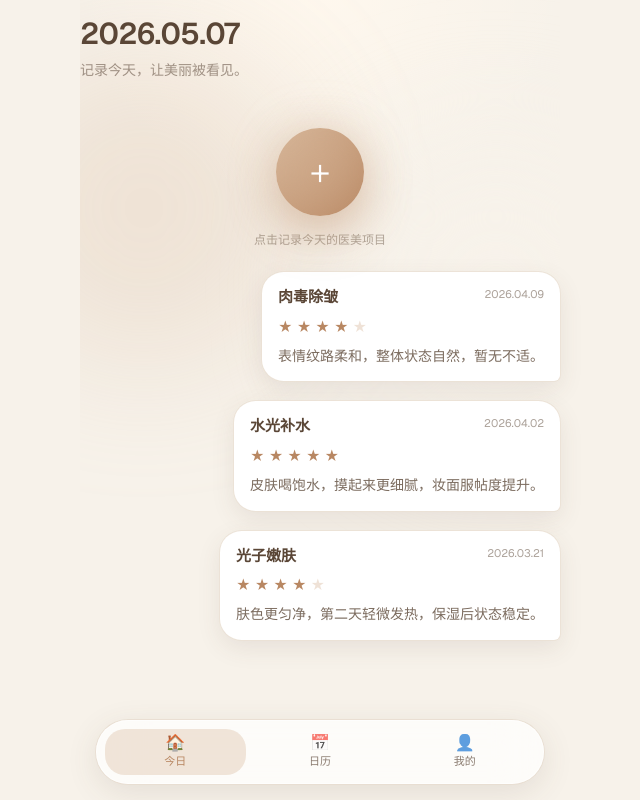
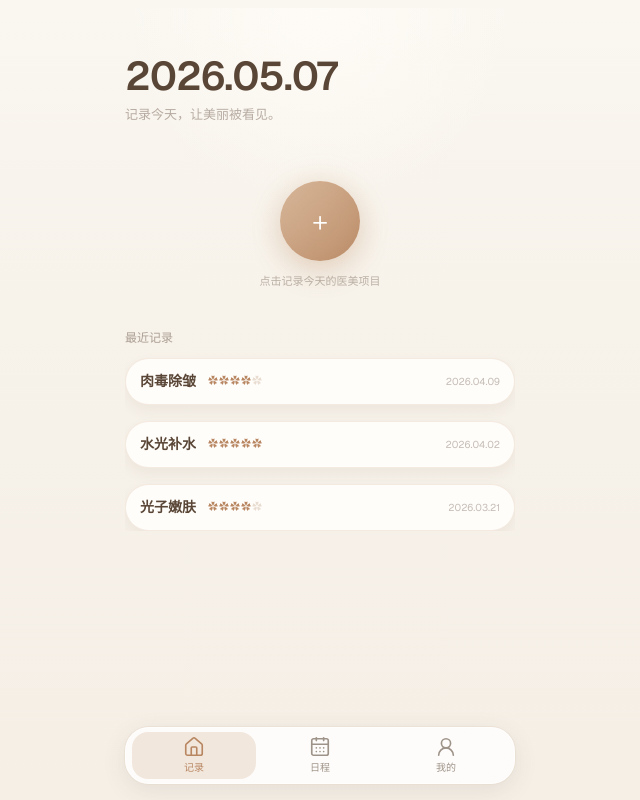
Before and after one commit to hihi122839-pixel/beauty-manager, a Next.js app: page / in a window 1280 px wide. Shown: the whole page, without its empty margins (320-960 px from the left). Built offline with nearby package versions, Linux system fonts and the light colour scheme.

Commit message:
polish home layout

```diff
--- a/package.json
+++ b/package.json
@@ -9,6 +9,7 @@
     "lint": "eslint"
   },
   "dependencies": {
+    "lucide-react": "^1.18.0",
     "next": "16.2.4",
     "react": "19.2.4",
     "react-dom": "19.2.4"
--- a/src/app/calendar/page.tsx
+++ b/src/app/calendar/page.tsx
@@ -1,7 +1,7 @@
 "use client";
 
 import { useMemo, useState, useSyncExternalStore } from "react";
-import { StarRating } from "@/components/star-rating";
+import { FlowerRating } from "@/components/flower-rating";
 import { formatCost, toShortLabel } from "@/lib/constants";
 import {
   getBeautyRecordsSnapshot,
@@ -190,7 +190,7 @@ export default function CalendarPage() {
                 </div>
                 {item.satisfaction ? (
                   <div className="mt-2">
-                    <StarRating value={item.satisfaction} size="sm" />
+                    <FlowerRating value={item.satisfaction} size="sm" />
                   </div>
                 ) : null}
                 {item.hospital ? (
--- a/src/app/globals.css
+++ b/src/app/globals.css
@@ -17,7 +17,12 @@
 }
 
 body {
-  background: var(--background);
+  background: linear-gradient(
+    180deg,
+    #faf7f1 0%,
+    #f7f2ea 38%,
+    #f5efe6 100%
+  );
   color: var(--foreground);
   font-family: var(--font-geist-sans), system-ui, -apple-system, sans-serif;
 }
--- a/src/app/layout.tsx
+++ b/src/app/layout.tsx
@@ -47,7 +47,7 @@ export default function RootLayout({
       <body className="min-h-full bg-[#F7F2EA] text-[#5A4636]">
         <ToastProvider>
           <RecordsHydrator />
-          <div className="mx-auto flex min-h-full w-full max-w-lg flex-col px-4 pt-2 pb-28">
+          <div className="mx-auto flex min-h-full w-full max-w-[430px] flex-col px-5 pt-2 pb-[140px]">
             <main className="flex-1">{children}</main>
           </div>
           <BottomNav />
--- a/src/app/page.tsx
+++ b/src/app/page.tsx
@@ -2,6 +2,7 @@
 
 import { useMemo, useState, useSyncExternalStore } from "react";
 import { RecordBubble } from "@/components/record-bubble";
+import { RecordDetailSheet } from "@/components/record-detail-sheet";
 import { RecordSheet } from "@/components/record-sheet";
 import { formatDisplayDate } from "@/lib/constants";
 import {
@@ -9,10 +10,12 @@ import {
   getServerBeautyRecordsSnapshot,
   sortRecordsByDate,
   subscribeBeautyRecords,
+  type SavedRecord,
 } from "@/lib/beauty-records";
 
 export default function TodayPage() {
   const [sheetOpen, setSheetOpen] = useState(false);
+  const [detailRecord, setDetailRecord] = useState<SavedRecord | null>(null);
 
   const records = useSyncExternalStore(
     subscribeBeautyRecords,
@@ -24,54 +27,70 @@ export default function TodayPage() {
   const todayLabel = formatDisplayDate(new Date());
 
   return (
-    <section className="relative min-h-[calc(100dvh-8rem)]">
+    <>
+      <section className="relative w-full overflow-x-hidden">
         <div
           aria-hidden="true"
-        className="pointer-events-none absolute inset-x-0 -top-6 bottom-0 -z-10 overflow-hidden"
-      >
-        <div className="absolute inset-x-0 top-0 h-56 bg-[radial-gradient(ellipse_at_top,_rgba(255,248,238,0.95),_transparent_72%)]" />
-        <div className="absolute -left-24 top-16 h-80 w-80 rounded-full bg-[#D7B79A]/25 blur-3xl" />
-        <div className="absolute -right-20 top-40 h-72 w-72 rounded-full bg-[#F7F2EA] blur-3xl" />
-      </div>
+          className="pointer-events-none absolute inset-x-0 top-0 -z-10 h-48 bg-[radial-gradient(ellipse_at_top,_rgba(255,252,247,0.9),_transparent_72%)]"
+        />
 
-      <header className="pt-2 pb-6">
-        <p className="text-3xl font-semibold tracking-tight text-[#5A4636]">
+        <header className="pt-12">
+          <p className="text-[2.5rem] font-semibold leading-none tracking-tight text-[#5A4636]">
             {todayLabel}
           </p>
-        <p className="mt-2 text-sm text-[#5A4636]/55">
+          <p className="mt-2 text-[13px] font-normal leading-relaxed text-[#5A4636]/42">
             记录今天，让美丽被看见。
           </p>
         </header>
 
-      <div className="flex flex-col items-center py-6">
+        <div className="mt-14 flex flex-col items-center">
           <button
             type="button"
             onClick={() => setSheetOpen(true)}
             aria-label="新增记录"
-          className="group relative flex h-[5.5rem] w-[5.5rem] items-center justify-center rounded-full bg-gradient-to-br from-[#D7B79A] to-[#B88762] text-4xl font-light text-white shadow-[0_16px_48px_rgba(184,135,98,0.45)] transition hover:scale-[1.03] active:scale-[0.98]"
+            className="group relative flex h-20 w-20 items-center justify-center rounded-full bg-gradient-to-br from-[#D7B79A] to-[#B88762] text-[1.75rem] font-light text-white shadow-[0_10px_28px_rgba(184,135,98,0.28)] transition active:scale-[0.98]"
           >
             <span
               aria-hidden="true"
-            className="absolute inset-0 rounded-full bg-[#D7B79A]/30 blur-xl transition group-hover:bg-[#D7B79A]/40"
+              className="absolute inset-[-4px] rounded-full bg-[#D7B79A]/16 blur-md"
             />
             <span className="relative leading-none">+</span>
           </button>
-        <p className="mt-4 text-xs text-[#5A4636]/45">点击记录今天的医美项目</p>
+          <p className="mt-3 text-center text-[11px] font-normal text-[#5A4636]/38">
+            点击记录今天的医美项目
+          </p>
         </div>
 
+        <div className="mt-10 w-full">
           {sortedRecords.length > 0 ? (
-        <div className="space-y-5 pb-4">
+            <>
+              <p className="mb-3 text-xs font-medium text-[#5A4636]/48">
+                最近记录
+              </p>
+              <ul className="flex w-full flex-col gap-4">
                 {sortedRecords.map((record) => (
-            <RecordBubble key={record.id} record={record} />
+                  <li key={record.id} className="w-full">
+                    <RecordBubble
+                      record={record}
+                      onClick={() => setDetailRecord(record)}
+                    />
+                  </li>
                 ))}
-        </div>
+              </ul>
+            </>
           ) : (
-        <p className="py-8 text-center text-sm text-[#5A4636]/45">
+            <p className="text-[13px] font-normal text-[#5A4636]/38">
               还没有记录，点击上方按钮开始
             </p>
           )}
+        </div>
+      </section>
 
       <RecordSheet open={sheetOpen} onClose={() => setSheetOpen(false)} />
-    </section>
+      <RecordDetailSheet
+        record={detailRecord}
+        onClose={() => setDetailRecord(null)}
+      />
+    </>
   );
 }
--- a/src/components/bottom-nav.tsx
+++ b/src/components/bottom-nav.tsx
@@ -2,20 +2,25 @@
 
 import Link from "next/link";
 import { usePathname } from "next/navigation";
+import { CalendarDays, Home, UserRound } from "lucide-react";
 
 const navItems = [
-  { href: "/", label: "今日", icon: "🏠" },
-  { href: "/calendar", label: "日历", icon: "📅" },
-  { href: "/profile", label: "我的", icon: "👤" },
+  { href: "/", label: "记录", icon: Home },
+  { href: "/calendar", label: "日程", icon: CalendarDays },
+  { href: "/profile", label: "我的", icon: UserRound },
 ];
 
 export function BottomNav() {
   const pathname = usePathname();
 
   return (
-    <nav className="pointer-events-none fixed inset-x-0 bottom-0 z-40 flex justify-center px-4 pb-[max(1rem,env(safe-area-inset-bottom))]">
-      <div className="pointer-events-auto flex w-full max-w-md items-center justify-around gap-1 rounded-[2rem] border border-white/60 bg-white/72 px-2 py-2 shadow-[0_8px_32px_rgba(90,70,54,0.12)] ring-1 ring-[#e8ddd0]/80 backdrop-blur-xl">
+    <nav
+      className="pointer-events-none fixed left-1/2 z-40 w-[calc(100%-32px)] max-w-[390px] -translate-x-1/2"
+      style={{ bottom: "calc(16px + env(safe-area-inset-bottom))" }}
+    >
+      <div className="pointer-events-auto flex items-center justify-around gap-0.5 rounded-[1.5rem] border border-white/55 bg-white/78 px-1.5 py-1 shadow-[0_6px_24px_rgba(90,70,54,0.1)] ring-1 ring-[#e8ddd0]/70 backdrop-blur-xl">
         {navItems.map((item) => {
+          const Icon = item.icon;
           const isActive =
             item.href === "/"
               ? pathname === "/"
@@ -26,13 +31,13 @@ export function BottomNav() {
               key={item.href}
               href={item.href}
               className={[
-                "flex min-h-11 min-w-[4.5rem] flex-1 flex-col items-center justify-center gap-0.5 rounded-[1.25rem] px-2 py-1.5 text-[11px] font-medium transition",
+                "flex min-h-10 min-w-[4.25rem] flex-1 flex-col items-center justify-center gap-0.5 rounded-[1rem] px-2 py-1 text-[10px] font-medium transition",
                 isActive
-                  ? "bg-[#D7B79A]/35 text-[#B88762]"
-                  : "text-[#5A4636]/70 hover:text-[#5A4636]",
+                  ? "bg-[#D7B79A]/30 text-[#B88762]"
+                  : "text-[#9E9388]",
               ].join(" ")}
             >
-              <span className="text-base leading-none">{item.icon}</span>
+              <Icon size={22} strokeWidth={1.8} />
               <span>{item.label}</span>
             </Link>
           );
--- /dev/null
+++ b/src/components/flower-rating.tsx
@@ -0,0 +1,42 @@
+type FlowerRatingProps = {
+  value: number;
+  size?: "sm" | "md";
+  onChange?: (value: number) => void;
+};
+
+export function FlowerRating({ value, size = "md", onChange }: FlowerRatingProps) {
+  const flowerSize = size === "sm" ? "text-[10px]" : "text-sm";
+  const flowers = [1, 2, 3, 4, 5];
+
+  return (
+    <span
+      className={["inline-flex shrink-0 items-center gap-px leading-none", flowerSize].join(" ")}
+      aria-label={`满意度 ${value} 分`}
+    >
+      {flowers.map((score) => {
+        const filled = score <= value;
+        if (onChange) {
+          return (
+            <button
+              key={score}
+              type="button"
+              onClick={() => onChange(score)}
+              className={[
+                "leading-none transition",
+                filled ? "text-[#B88762]" : "text-[#E8DDD0]",
+              ].join(" ")}
+              aria-label={`满意度 ${score} 分`}
+            >
+              ✿
+            </button>
+          );
+        }
+        return (
+          <span key={score} className={filled ? "text-[#B88762]" : "text-[#E8DDD0]"}>
+            ✿
+          </span>
+        );
+      })}
+    </span>
+  );
+}
--- a/src/components/record-bubble.tsx
+++ b/src/components/record-bubble.tsx
@@ -1,47 +1,31 @@
-import { formatCost } from "@/lib/constants";
 import type { SavedRecord } from "@/lib/beauty-records";
-import { StarRating } from "@/components/star-rating";
+import { FlowerRating } from "@/components/flower-rating";
 
 type RecordBubbleProps = {
   record: SavedRecord;
+  onClick: () => void;
 };
 
-export function RecordBubble({ record }: RecordBubbleProps) {
+export function RecordBubble({ record, onClick }: RecordBubbleProps) {
   const satisfaction = record.satisfaction ?? record.rating;
 
   return (
-    <article className="flex justify-end">
-      <div className="max-w-[88%] rounded-[1.35rem] rounded-br-md bg-white px-4 py-3.5 shadow-[0_8px_24px_rgba(90,70,54,0.1)] ring-1 ring-[#ece2d5]/80">
-        <div className="flex items-start justify-between gap-3">
-          <h3 className="text-[15px] font-semibold text-[#5A4636]">
+    <button
+      type="button"
+      onClick={onClick}
+      className="w-full rounded-[24px] border border-[rgba(215,183,154,0.28)] bg-[#fffdfa] px-3.5 py-3 text-left shadow-[0_6px_14px_rgba(90,70,54,0.06)] transition active:scale-[0.99] active:bg-white"
+    >
+      <div className="flex items-center justify-between">
+        <div className="flex min-w-0 flex-1 items-center gap-3">
+          <span className="truncate text-[14px] font-semibold text-[#5A4636]">
             {record.projectName}
-          </h3>
-          <time className="shrink-0 text-[11px] text-[#5A4636]/50">
-            {record.date.replace(/-/g, ".")}
-          </time>
+          </span>
+          {satisfaction ? <FlowerRating value={satisfaction} size="sm" /> : null}
         </div>
-
-        <div className="mt-2 flex flex-wrap items-center gap-2">
-          {satisfaction ? (
-            <StarRating value={satisfaction} size="sm" />
-          ) : null}
-          {record.cost ? (
-            <span className="text-xs font-medium text-[#B88762]">
-              {formatCost(record.cost)}
-            </span>
-          ) : null}
-        </div>
-
-        {record.hospital ? (
-          <p className="mt-2 text-xs text-[#5A4636]/65">{record.hospital}</p>
-        ) : null}
-
-        {record.experience ? (
-          <p className="mt-2 text-sm leading-relaxed text-[#5A4636]/80">
-            {record.experience}
-          </p>
-        ) : null}
+        <time className="shrink-0 text-[10px] text-[#5A4636]/35">
+          {record.date.replace(/-/g, ".")}
+        </time>
       </div>
-    </article>
+    </button>
   );
 }
--- /dev/null
+++ b/src/components/record-detail-sheet.tsx
@@ -0,0 +1,110 @@
+"use client";
+
+import { useEffect } from "react";
+import { formatCost } from "@/lib/constants";
+import type { SavedRecord } from "@/lib/beauty-records";
+import { FlowerRating } from "@/components/flower-rating";
+
+type RecordDetailSheetProps = {
+  record: SavedRecord | null;
+  onClose: () => void;
+};
+
+export function RecordDetailSheet({ record, onClose }: RecordDetailSheetProps) {
+  const open = record !== null;
+
+  useEffect(() => {
+    if (!open) {
+      return;
+    }
+    const prev = document.body.style.overflow;
+    document.body.style.overflow = "hidden";
+    return () => {
+      document.body.style.overflow = prev;
+    };
+  }, [open]);
+
+  if (!record) {
+    return null;
+  }
+
+  const satisfaction = record.satisfaction ?? record.rating;
+
+  return (
+    <div
+      className="fixed inset-0 z-50 bg-[rgba(90,70,54,0.18)] backdrop-blur-sm"
+      role="dialog"
+      aria-modal="true"
+      aria-label="记录详情"
+      onClick={onClose}
+    >
+      <div
+        className="fixed left-1/2 w-[calc(100vw-32px)] max-w-[430px] max-h-[58vh] -translate-x-1/2 overflow-y-auto rounded-[32px] bg-[#F7F2EA] px-5 pb-6 pt-4 shadow-[0_14px_40px_rgba(90,70,54,0.16)]"
+        style={{ bottom: "calc(92px + env(safe-area-inset-bottom))" }}
+        onClick={(event) => event.stopPropagation()}
+      >
+        <div className="mx-auto mb-4 h-1 w-10 rounded-full bg-[#D7B79A]/60" />
+
+        <div className="mb-5 flex items-start justify-between gap-3">
+          <div className="min-w-0">
+            <h2 className="text-lg font-semibold text-[#5A4636]">{record.projectName}</h2>
+            <p className="mt-1 text-xs text-[#5A4636]/45">
+              {record.date.replace(/-/g, ".")}
+            </p>
+          </div>
+          <button
+            type="button"
+            onClick={onClose}
+            className="shrink-0 rounded-full px-3 py-1 text-sm text-[#5A4636]/60 transition hover:bg-white/60"
+          >
+            关闭
+          </button>
+        </div>
+
+        {satisfaction ? (
+          <div className="mb-4 flex items-center gap-2">
+            <FlowerRating value={satisfaction} />
+            <span className="text-xs text-[#B88762]">{satisfaction}/5</span>
+          </div>
+        ) : null}
+
+        <div className="space-y-3">
+          <DetailRow label="费用" value={record.cost ? formatCost(record.cost) : ""} />
+          <DetailRow label="医院" value={record.hospital} />
+          <DetailRow label="医生" value={record.doctor} />
+          <DetailRow label="体验感受" value={record.experience} multiline />
+          <DetailRow label="效果评价" value={record.effectEvaluation} multiline />
+        </div>
+      </div>
+    </div>
+  );
+}
+
+function DetailRow({
+  label,
+  value,
+  multiline,
+}: {
+  label: string;
+  value?: string;
+  multiline?: boolean;
+}) {
+  const trimmed = value?.trim();
+  if (!trimmed) {
+    return null;
+  }
+
+  return (
+    <div className="rounded-2xl bg-white/75 px-4 py-3 ring-1 ring-[#ece2d5]/70">
+      <p className="text-[11px] text-[#5A4636]/45">{label}</p>
+      <p
+        className={[
+          "mt-1 text-sm text-[#5A4636]",
+          multiline ? "leading-relaxed" : "",
+        ].join(" ")}
+      >
+        {trimmed}
+      </p>
+    </div>
+  );
+}
--- a/src/components/record-sheet.tsx
+++ b/src/components/record-sheet.tsx
@@ -7,7 +7,7 @@ import {
   type SavedRecord,
 } from "@/lib/beauty-records";
 import { PROJECT_TAGS, toDateKey, type ProjectTag } from "@/lib/constants";
-import { StarRating } from "@/components/star-rating";
+import { FlowerRating } from "@/components/flower-rating";
 import { useToast } from "@/components/toast-provider";
 
 type RecordSheetProps = {
@@ -211,7 +211,7 @@ export function RecordSheet({ open, onClose }: RecordSheetProps) {
           <div className="space-y-2">
             <label className="text-sm text-[#5A4636]/80">满意度</label>
             <div className="flex items-center gap-2">
-              <StarRating
+              <FlowerRating
                 value={formData.satisfaction}
                 onChange={(value) =>
                   setFormData((prev) => ({ ...prev, satisfaction: value }))
--- a/src/components/star-rating.tsx
+++ /dev/null
@@ -1,44 +0,0 @@
-type StarRatingProps = {
-  value: number;
-  onChange?: (value: number) => void;
-  size?: "sm" | "md";
-};
-
-export function StarRating({ value, onChange, size = "md" }: StarRatingProps) {
-  const starSize = size === "sm" ? "text-sm" : "text-xl";
-
-  return (
-    <div className="flex items-center gap-1">
-      {[1, 2, 3, 4, 5].map((score) => {
-        const filled = score <= value;
-        if (onChange) {
-          return (
-            <button
-              key={score}
-              type="button"
-              onClick={() => onChange(score)}
-              className={[
-                starSize,
-                "transition",
-                filled ? "text-[#B88762]" : "text-[#D7B79A]/40",
-              ].join(" ")}
-              aria-label={`满意度 ${score} 星`}
-            >
-              ★
-            </button>
-          );
-        }
-        return (
-          <span
-            key={score}
-            className={[starSize, filled ? "text-[#B88762]" : "text-[#D7B79A]/40"].join(
-              " "
-            )}
-          >
-            ★
-          </span>
-        );
-      })}
-    </div>
-  );
-}
```
Also changed, not shown: 1 other file (tests, documents, lock files or other folders). Lines whose indentation alone changed are shown as unchanged.
